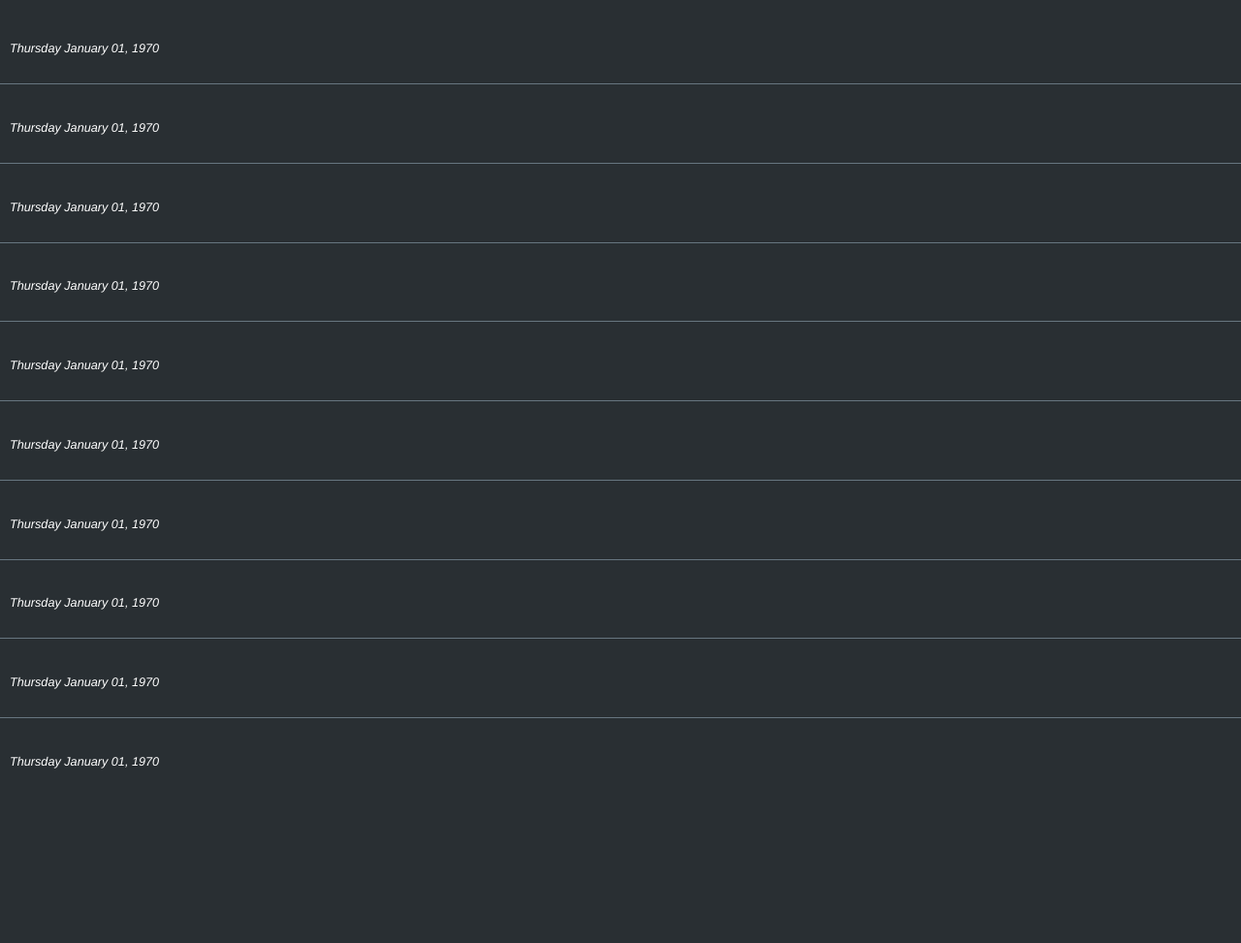
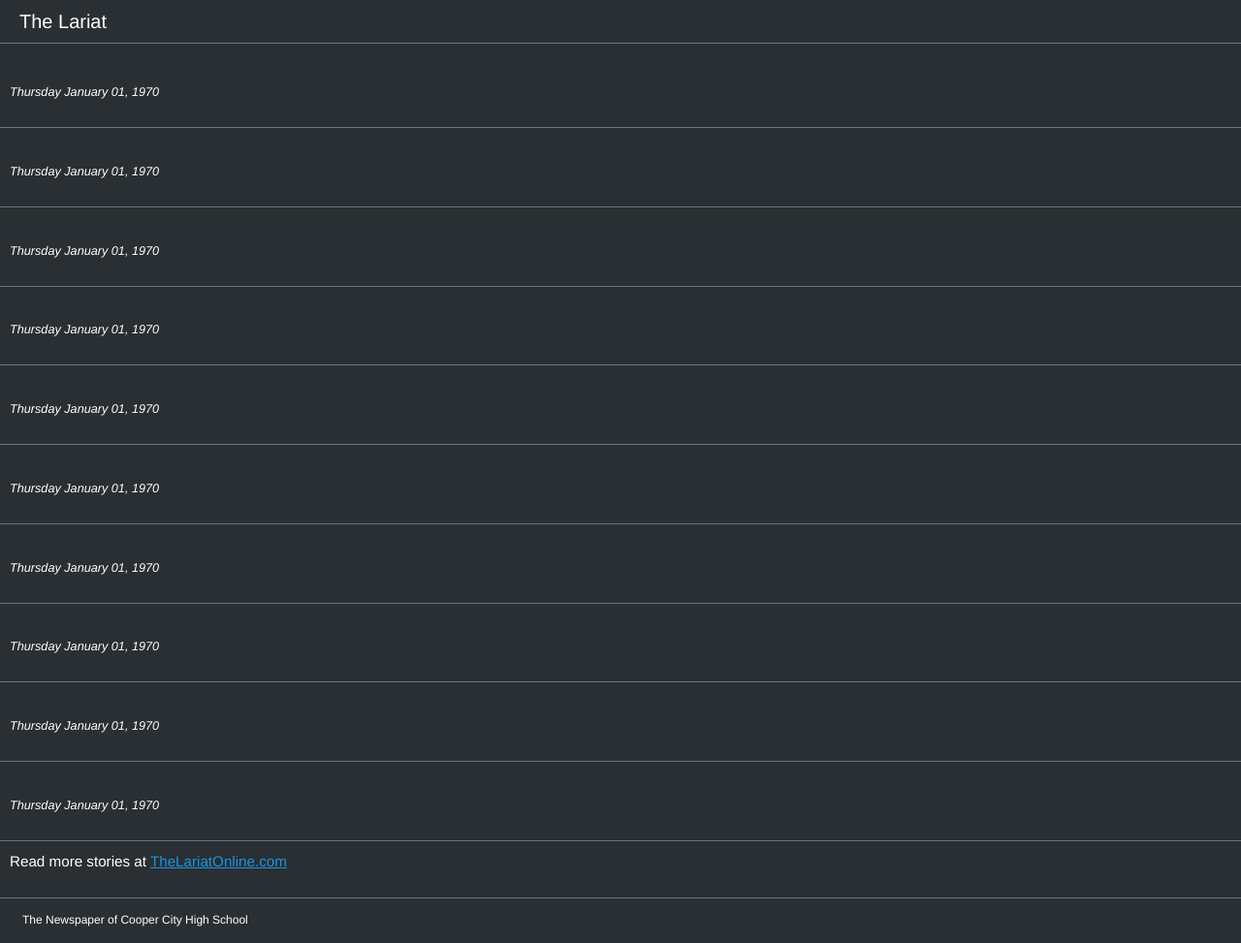
Before and after one commit to cchsctv/cchsctv.com, a PHP site: page /lariat_forwarder.php in a window 1280 px wide. Shown: the whole page at 97% size. Run offline with PHP 8.4, Linux system fonts and the light colour scheme; data that the repository does not hold is empty.

Commit message:
Fixed lariat iframe scrolling issue on iOS index.php

```diff
--- a/lariat_forwarder.php
+++ b/lariat_forwarder.php
@@ -11,6 +11,10 @@ require 'header.php';
 <base target="_parent">
 </head>
 <body>
+	<div class="bar top">
+		<a class="title" href="http://thelariatonline.com">The Lariat</a>
+	</div>
+<div class="scroller">
 <?php
 	$rss = new DOMDocument();
 	$rss->load('http://thelariatonline.com/feed/');
@@ -35,12 +39,20 @@ require 'header.php';
 		echo '<br>'.$description.'</p>';
 	}
 ?>
+<p> Read more stories at <a href="http://thelariatonline.com">TheLariatOnline.com</a></p>
+</div>
+<div class="bar bottom">
+	<p class="footer">The Newspaper of Cooper City High School</p>
+</div>
 <style type="text/css">
   body {
     background-color: #292F33;
     margin:0
   }
-  a {color: #1b95e0;;}
+  a {
+		font-family: HelveticaNeue-Light, Helvetica, Arial, sans-serif;
+		color: #1b95e0;
+	}
   p {
     font-size: .95em;
     line-height: 1.5;
@@ -53,4 +65,44 @@ require 'header.php';
     border-top:none;
     padding-top: 0;
   }
+	.bar {
+		background-color: #292F33;
+		display:block;
+		line-height:1em;
+		width:100%;
+		text-indent: 10px;
+		box-sizing: border-box;
+	}
+	.bar.top {
+		padding: 10px;
+		height: 45px;
+		border-bottom: 1px solid rgba(145,165,180,.6);
+		top:0;
+	}
+	.bar.bottom {
+		padding: 3px;
+		height: 47px;
+		border-top: 1px solid rgba(145,165,180,.6);
+		bottom:0;
+	}
+	.title {
+		font-size:1.25em;
+		line-height: 1.25em;
+		text-decoration:none;
+		color:white
+	}
+	.title:hover {
+		text-decoration: underline;
+	}
+	p.footer {
+		font-size:.75em;
+		line-height: normal;
+		text-decoration:none;
+		color:white
+	}
+	.scroller {
+		height: calc(100vh - 92px);
+		overflow-y: scroll;
+		-webkit-overflow-scrolling: touch;
+	}
 </style>
```
Also changed, not shown: index.php (+12 -11 lines).
